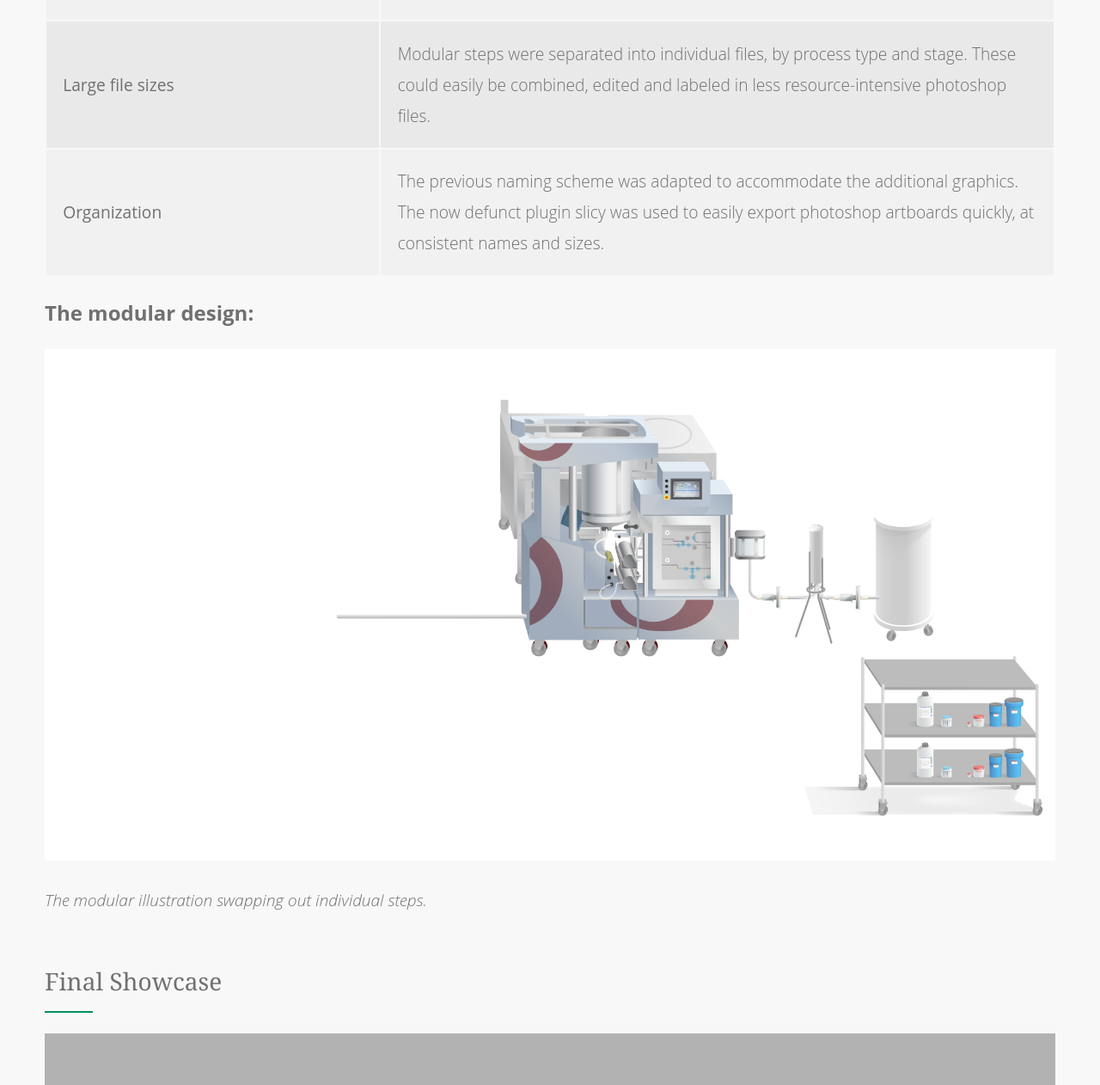
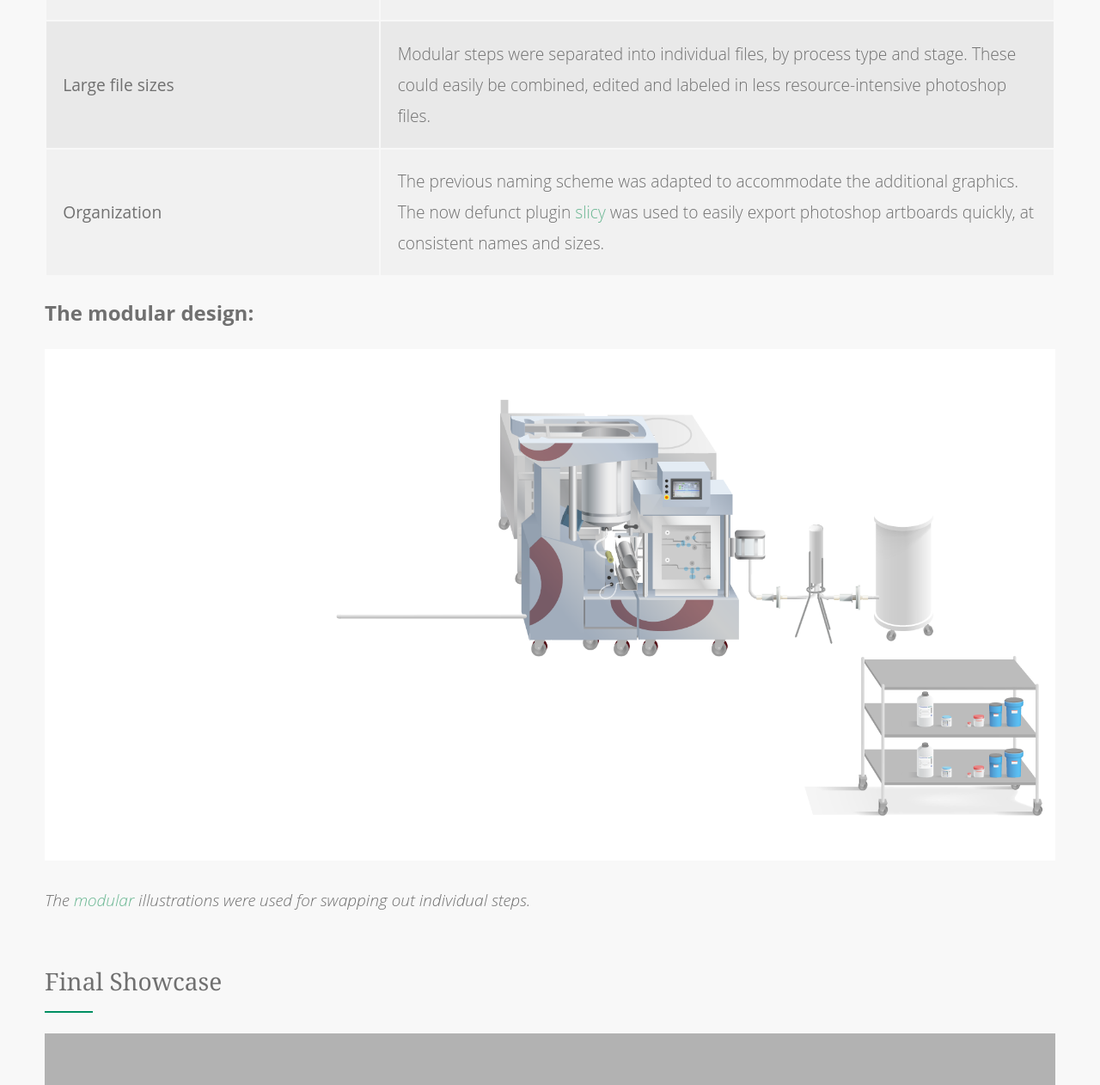
Before and after one commit to nppotts/nppotts.github.io, a plain HTML site: page casestudy-merck.html in a window 1280 px wide. Shown: the part 3741-5003 px from the top of the page at 86% size. Drawn offline with Linux system fonts and the light colour scheme; a web font is replaced by a local one.

Commit message:
Update casestudy-merck.html

```diff
--- a/casestudy-merck.html
+++ b/casestudy-merck.html
@@ -95,7 +95,7 @@
 
                 <tr>
                     <td class="em">Organization</td>
-                    <td>The previous naming scheme was adapted to accommodate the additional graphics. The now defunct plugin slicy was used to easily export photoshop artboards quickly, at consistent names and sizes. </td>
+                    <td>The previous naming scheme was adapted to accommodate the additional graphics. The now defunct plugin <a href="https://hackdesign.org/toolkit/slicy">slicy</a> was used to easily export photoshop artboards quickly, at consistent names and sizes. </td>
                 </tr>
 
             </table>
@@ -104,7 +104,7 @@
             <figure>
                     <img alt="Modular illustration example" src="i/modular-01.png">
                     <figcaption>
-                            The modular illustration swapping out individual steps.
+                            The <a href="https://en.wikipedia.org/wiki/Modular_design">modular</a> illustrations were used for swapping out individual steps.
                     </figcaption>
                 </figure>
 
```
